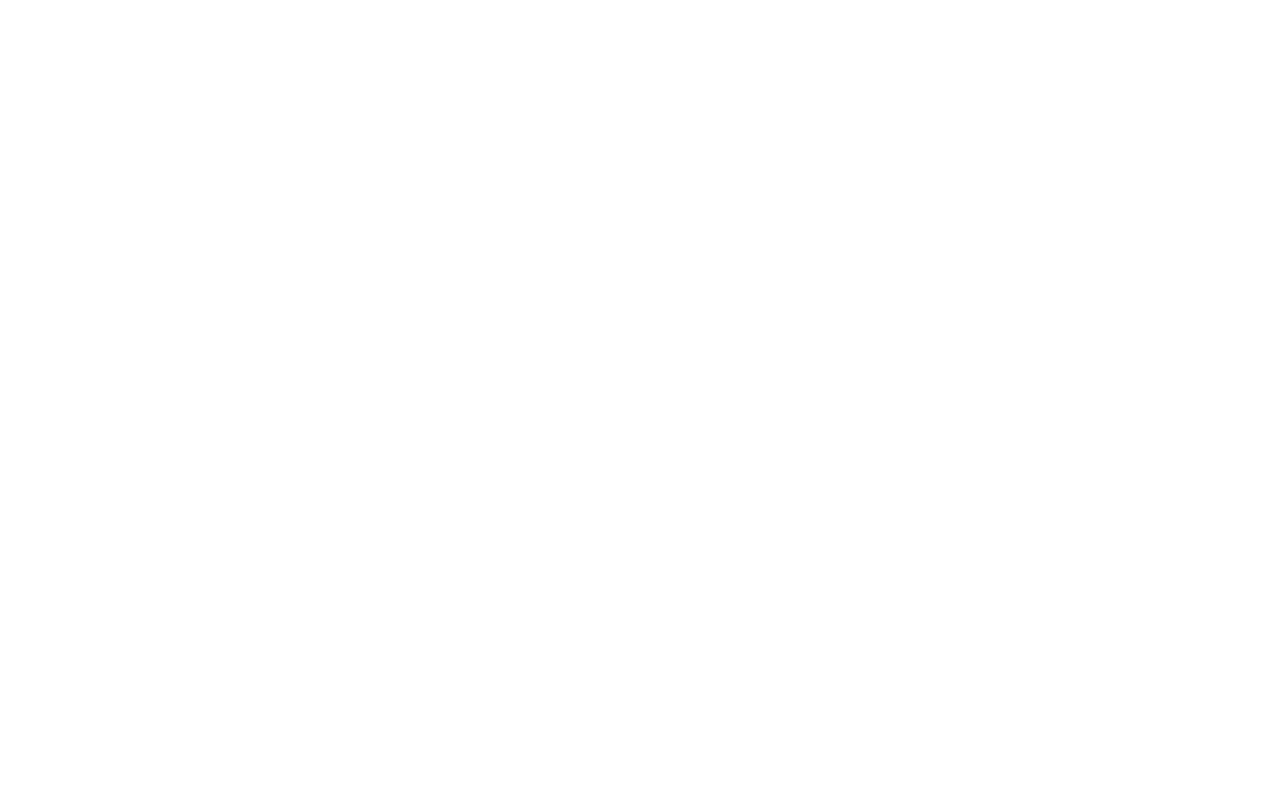
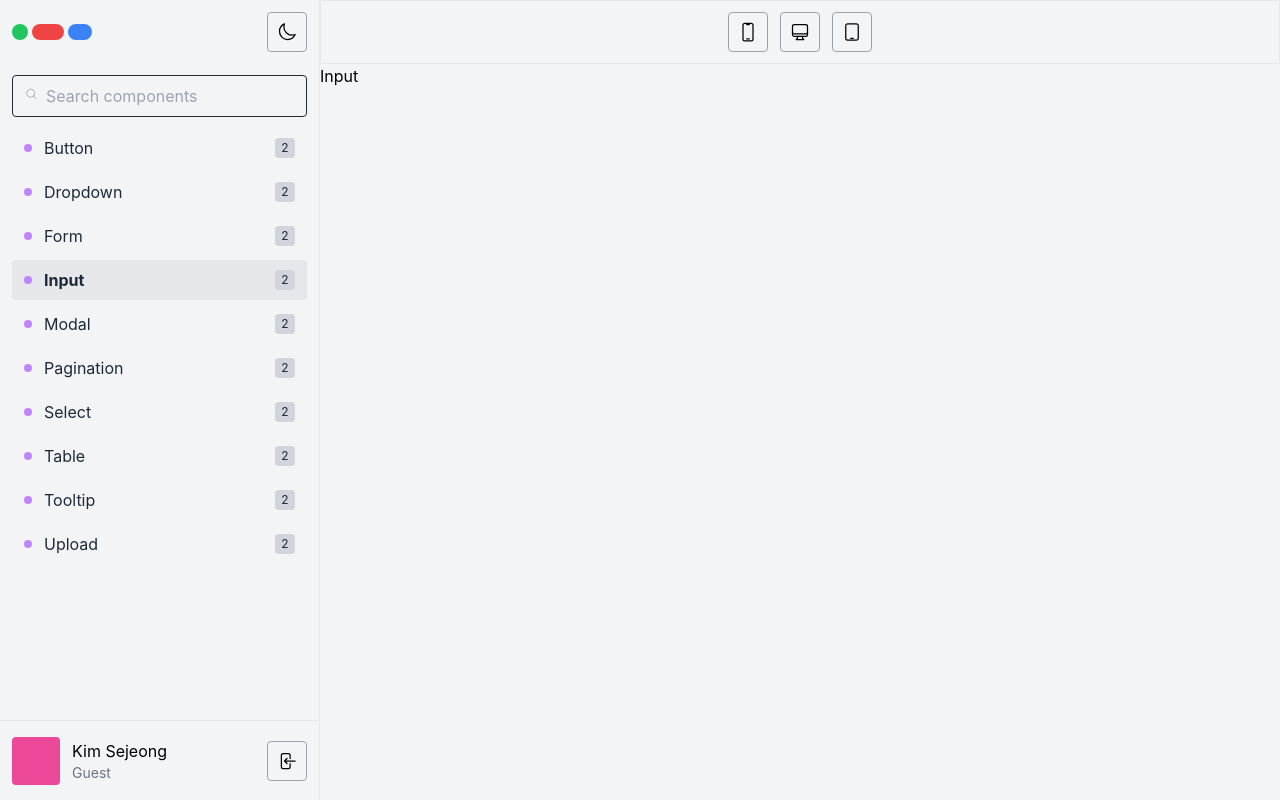
Before and after one commit to lianabisuna/vue-ui-collection, a Vue app: page /input in a window 1280 px wide. Before the commit this address had no page. Built offline with nearby package versions, Linux system fonts and the light colour scheme; a web font is replaced by a local one.

Commit message:
Change rounded-md to rounded - Add dropdown and input items

```diff
--- a/src/components/TheHeader.vue
+++ b/src/components/TheHeader.vue
@@ -4,13 +4,13 @@ import { DevicePhoneMobileIcon, DeviceTabletIcon, ComputerDesktopIcon } from '@h
 
 <template>
   <header class="flex items-center h-16 justify-center border border-b border-gray-200 gap-3">
-    <div class="h-10 w-10 rounded-md border border-gray-400 peer peer-checked:border-none peer-checked:bg-gray-800 flex items-center justify-center peer-checked:text-gray-100">
+    <div class="h-10 w-10 rounded border border-gray-400 peer peer-checked:border-none peer-checked:bg-gray-800 flex items-center justify-center peer-checked:text-gray-100">
       <DevicePhoneMobileIcon class="h-5 w-5" />
     </div>
-    <div class="h-10 w-10 rounded-md border border-gray-400 peer peer-checked:border-none peer-checked:bg-gray-800 flex items-center justify-center peer-checked:text-gray-100">
+    <div class="h-10 w-10 rounded border border-gray-400 peer peer-checked:border-none peer-checked:bg-gray-800 flex items-center justify-center peer-checked:text-gray-100">
       <ComputerDesktopIcon class="h-5 w-5" />
     </div>
-    <div class="h-10 w-10 rounded-md border border-gray-400 peer peer-checked:border-none peer-checked:bg-gray-800 flex items-center justify-center peer-checked:text-gray-100">
+    <div class="h-10 w-10 rounded border border-gray-400 peer peer-checked:border-none peer-checked:bg-gray-800 flex items-center justify-center peer-checked:text-gray-100">
       <DeviceTabletIcon class="h-5 w-5" />
     </div>
   </header>
--- a/src/components/TheNavigation.vue
+++ b/src/components/TheNavigation.vue
@@ -1,7 +1,9 @@
 <script lang="ts" setup>
 const components = [
   { name: 'Button', to: '/' },
+  { name: 'Dropdown', to: '/dropdown' },
   { name: 'Form', to: '/form' },
+  { name: 'Input', to: '/input' },
   { name: 'Modal', to: '/modal' },
   { name: 'Pagination', to: '/pagination' },
   { name: 'Select', to: '/select' },
@@ -18,13 +20,13 @@ const components = [
         v-for="(component, key) in components"
         :key="key"
         tag="li"
-        class="px-3 py-2 text-gray-800 dark:text-gray-100 rounded-md hover:bg-gray-200 cursor-pointer flex items-center h-10"
+        class="px-3 py-2 text-gray-800 dark:text-gray-100 rounded hover:bg-gray-200 cursor-pointer flex items-center h-10"
         active-class="font-bold bg-gray-200"
         :to="component.to"
       >
         <div class="h-2 w-2 bg-purple-400 flex justify-center items-center rounded-full mr-3 text-[8px] font-normal"></div>
         {{ component.name }}
-        <span class="ml-auto text-[12px] h-5 w-5 bg-gray-300 flex justify-center items-center rounded-full font-normal">2</span>
+        <span class="ml-auto text-[12px] h-5 w-5 bg-gray-300 flex justify-center items-center rounded font-normal">2</span>
       </router-link>
     </ul>
   </nav>
--- a/src/components/TheSidebar.vue
+++ b/src/components/TheSidebar.vue
@@ -1,7 +1,7 @@
 <script lang="ts" setup>
 import Navigation from './TheNavigation.vue';
 import { AppInputField } from '@/components/app/index';
-import { MoonIcon, ArrowLeftOnRectangleIcon } from '@heroicons/vue/24/outline'
+import { MoonIcon, ArrowLeftOnRectangleIcon, MagnifyingGlassIcon } from '@heroicons/vue/24/outline'
 import { useDark } from '@vueuse/core';
 
 const isDark = useDark()
@@ -19,7 +19,7 @@ const isDark = useDark()
       <!-- Toggle Color Scheme -->
       <label class="relative cursor-pointer">
         <input type="checkbox" v-model="isDark" class="sr-only peer">
-        <div class="h-10 w-10 rounded-md border border-gray-400 peer peer-checked:border-none peer-checked:bg-gray-800 flex items-center justify-center peer-checked:text-gray-100">
+        <div class="h-10 w-10 rounded border border-gray-400 peer peer-checked:border-none peer-checked:bg-gray-800 flex items-center justify-center peer-checked:text-gray-100">
           <MoonIcon class="h-5 w-5" />
         </div>
       </label>
@@ -35,10 +35,7 @@ const isDark = useDark()
         autofocus
       >
         <template #prepend>
-          <span class="text-[#9ca3af]">Q</span>
-        </template>
-        <template #append>
-          <span class="text-xs border border-[#9ca3af] text-[#9ca3af] rounded px-2 py-0.5">ALT + F</span>
+          <MagnifyingGlassIcon class="h-5 w-5 text-[#9ca3af]" />
         </template>
       </AppInputField>
     </div>
@@ -48,7 +45,7 @@ const isDark = useDark()
 
     <!-- Profile -->
     <div class="h-20 flex px-3 items-center gap-3 border-t border-gray-200 border-">
-      <div class="flex h-12 w-12 rounded-md bg-pink-500">
+      <div class="flex h-12 w-12 rounded bg-pink-500">
       </div>
       <div class="flex flex-1 flex-col">
         <p>Kim Sejeong</p>
@@ -56,7 +53,7 @@ const isDark = useDark()
       </div>
       <!-- Logout -->
       <div class="flex">
-        <div class="h-10 w-10 rounded-md border border-gray-400 peer peer-checked:border-none peer-checked:bg-gray-800 flex items-center justify-center peer-checked:text-gray-100">
+        <div class="h-10 w-10 rounded border border-gray-400 peer peer-checked:border-none peer-checked:bg-gray-800 flex items-center justify-center peer-checked:text-gray-100">
           <ArrowLeftOnRectangleIcon class="h-5 w-5" />
         </div>
       </div>
--- a/src/components/app/AppButton.vue
+++ b/src/components/app/AppButton.vue
@@ -72,7 +72,7 @@ const borderClass = computed(() => {
 <template>
   <component
     :is="to ? 'router-link' : 'button'"
-    class="inline-flex items-center justify-center text-center rounded-md font-medium active:shadow"
+    class="inline-flex items-center justify-center text-center rounded font-medium active:shadow"
     :class="[
       `outline-${color}/50`,
       { 'opacity-50 pointer-events-none': disabled },
--- a/src/components/app/AppInputField.vue
+++ b/src/components/app/AppInputField.vue
@@ -35,7 +35,7 @@ onClickOutside(inputWrapperRef, () => isFocus.value = false)
     <div
       ref="inputWrapperRef"
       :class="[{
-        'rounded-md': rounded,
+        'rounded': rounded,
         'opacity-75': disabled,
         'bg-gray-800 text-gray-100 border-gray-600 focus-within:border-gray-100': dark,
         'bg-gray-100 text-gray-800 border-gray-400 focus-within:border-gray-800': !dark,
--- a/src/router/index.ts
+++ b/src/router/index.ts
@@ -15,9 +15,21 @@ const router = createRouter({
       meta: { layout: 'TheLayoutDashboard' },
     },
     {
+      path: '/dropdown',
+      name: 'Dropdown',
+      component: () => import(/* webpackChunkName: "button" */ '../views/dashboard/dropdown/DropdownView.vue'),
+      meta: { layout: 'TheLayoutDashboard' },
+    },
+    {
       path: '/form',
       name: 'Form',
       component: () => import(/* webpackChunkName: "form" */ '../views/dashboard/form/FormView.vue'),
+      meta: { layout: 'TheLayoutDashboard' },
+    },
+    {
+      path: '/input',
+      name: 'Input',
+      component: () => import(/* webpackChunkName: "input" */ '../views/dashboard/input/InputView.vue'),
       meta: { layout: 'TheLayoutDashboard' },
     },
     {
--- /dev/null
+++ b/src/views/dashboard/dropdown/DropdownView.vue
@@ -0,0 +1,9 @@
+<script lang="ts" setup></script>
+
+<template>
+  <div>
+    <h1>Dropdown</h1>
+  </div>
+</template>
+
+<style scoped></style>
--- /dev/null
+++ b/src/views/dashboard/input/InputView.vue
@@ -0,0 +1,9 @@
+<script lang="ts" setup></script>
+
+<template>
+  <div>
+    <h1>Input</h1>
+  </div>
+</template>
+
+<style scoped></style>
```
